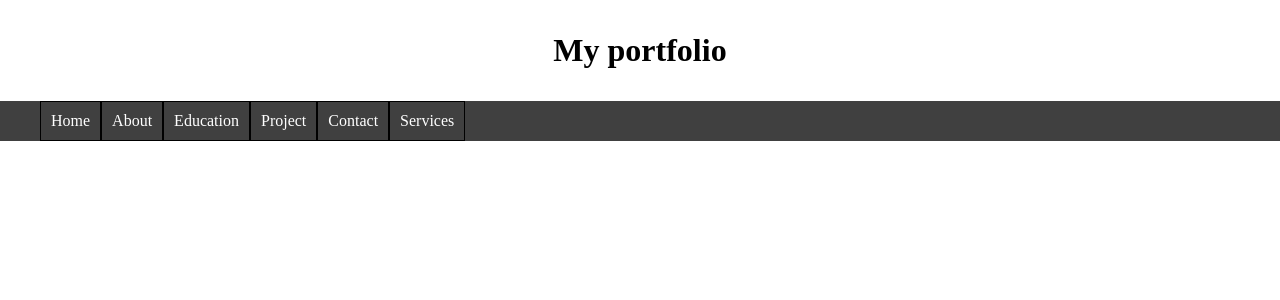
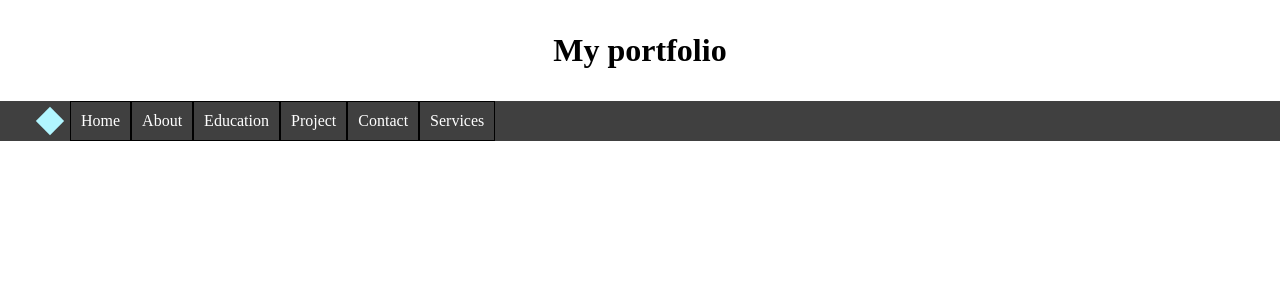
Before and after one commit to dydwn2001/comm229-assignment1, a React (Vite) app: page / in a window 1280 px wide. Shown: the top 300 px of the page. Built offline with nearby package versions, Linux system fonts and the light colour scheme.

Commit message:
custom logo

```diff
--- a/src/Home.jsx
+++ b/src/Home.jsx
@@ -5,7 +5,9 @@ export default function Home() {
     <div>
       <h3 className="HomeHead">My portfolio</h3>
       <nav className= "HomeNav">
+
         <ul>
+        <li><div className="logo"></div></li>
         <li><Link to="/">Home</Link></li>
         <li><Link to="/about">About</Link></li>
         <li><Link to="/education">Education</Link></li>
--- a/src/index.css
+++ b/src/index.css
@@ -14,6 +14,8 @@ body{
     background-color: hsl(0, 0%, 25%);
     list-style-type: none;
     overflow: hidden;
+    display: flex;
+    align-items: center;
 }
 .HomeNav a{
     border : 1px solid black;
@@ -26,7 +28,11 @@ body{
     background-color: hsl(0, 0%, 9%);
 
 }
-.HomeNav li{
 
-    float: left;
+.logo {
+  width: 20px;
+  height: 20px;
+  background-color: #b1f6ff;
+  transform: rotate(45deg);
+  margin-right: 10px;
 }
```
